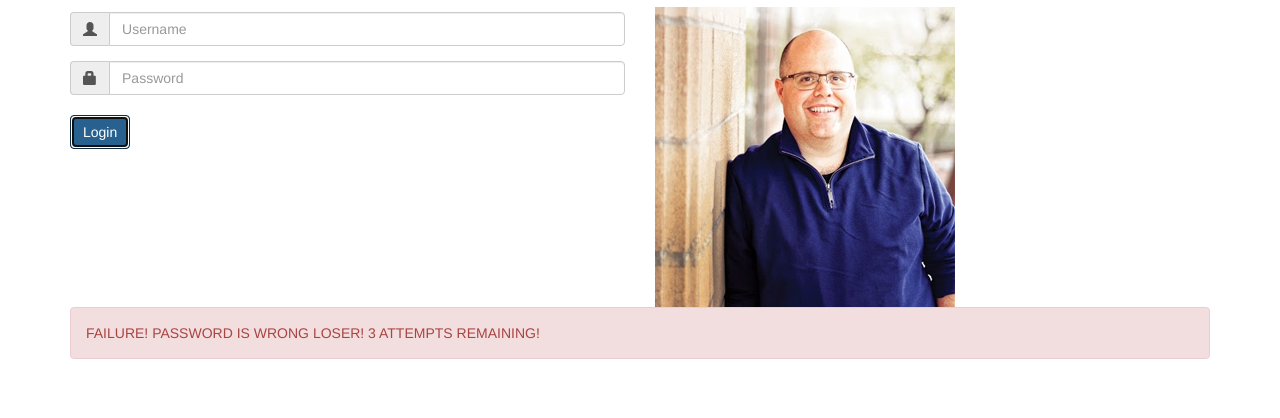
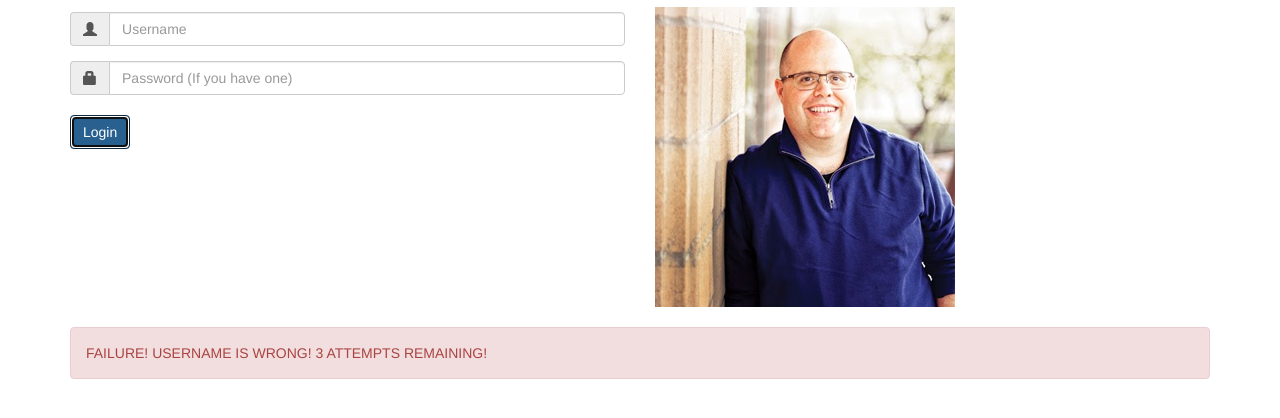
Before and after one commit to joselsalazar/rws-test, a website: page public/index.html in a window 1280 px wide. Both pictures are taken after typing "Sample", "Sample123" into the empty fields and a click on the input "Login". Shown: the part 56-474 px from the top of the page. Drawn offline with nearby package versions, Linux system fonts and the light colour scheme.

Commit message:
Final Polish CHanges

```diff
--- a/public/css/style.css
+++ b/public/css/style.css
@@ -6,6 +6,10 @@ form div {
 	margin-top: 15px;
 }
 
+.margin-top {
+	margin-top: 20px;
+}
+
 #submit {
 	margin-top: 20px;
 }
--- a/public/index.html
+++ b/public/index.html
@@ -23,15 +23,15 @@
 					<h2>
 						Login to the Greatest Site EVER!
 					</h2>
-					<form>
+					<form id="log-in">
 					    <div class="input-group">
 					        <span class="input-group-addon"><i class="glyphicon glyphicon-user"></i></span>
-					        <input id="username" type="text" class="form-control" name="username" placeholder="Username" required>
+					        <input id="username" type="text" class="form-control" name="username" placeholder="Username" pattern="[a-zA-Z0-9\s.]+" title="Username can only be alphanumeric characters, spaces, and periods!">
 					    </div>
 
 					    <div class="input-group">
 					       <span class="input-group-addon"><i class="glyphicon glyphicon-lock"></i></span>
-					       <input id="password" type="password" class="form-control" name="password" placeholder="Password" required>
+					       <input id="password" type="password" class="form-control" name="password" placeholder="Password (If you have one)" autocomplete="new-password">
 					     </div>
 					    <input type="submit" id="submit" class="btn btn-primary" value="Login">
 					</form>
@@ -41,7 +41,7 @@
 					<img class="img-fluid" src="img/jim.jpg">
 				</div>
 			</div>
-			<div id="warning" class="alert alert-danger"></div>
+			<div id="warning" class="alert alert-danger margin-top"></div>
 			<div id="message-div"></div>
 		</div>
 	</body>
--- a/public/js/login.js
+++ b/public/js/login.js
@@ -14,6 +14,8 @@ function onResponse(response)
 		storedPasswords.push(response.credentials[i].password);
 		storedAltPass.push(response.credentials[i].password2);
 	}
+
+	console.log(response);
 }
 
 // Cycles on Attempts
@@ -44,7 +46,7 @@ function success(username, str) {
 }
 
 // Pull Values From Form
-$('#submit').click(function() {
+$('#log-in').on('submit', function () {
 	event.preventDefault();
 
 	let usernameInput = $('#username').val().trim();
@@ -70,11 +72,11 @@ $('#submit').click(function() {
 				console.log("Success! But you need a PW!");
 				success(usernameInput, "You really need to set up a Password. SECURITY BRO!");
 			} else {
-				$("#warning").html(`FAILURE! PASSWORD IS WRONG LOSER! ${e} ATTEMPTS REMAINING!`);
+				$("#warning").html(`FAILURE! PASSWORD IS WRONG! ${e} ATTEMPTS REMAINING!`);
 				fail();
 			}
 		} else {
-			$("#warning").html(`FAILURE! PASSWORD IS WRONG LOSER! ${e} ATTEMPTS REMAINING!`);
+			$("#warning").html(`FAILURE! USERNAME IS WRONG! ${e} ATTEMPTS REMAINING!`);
 			fail();
 		}
 	}
```
